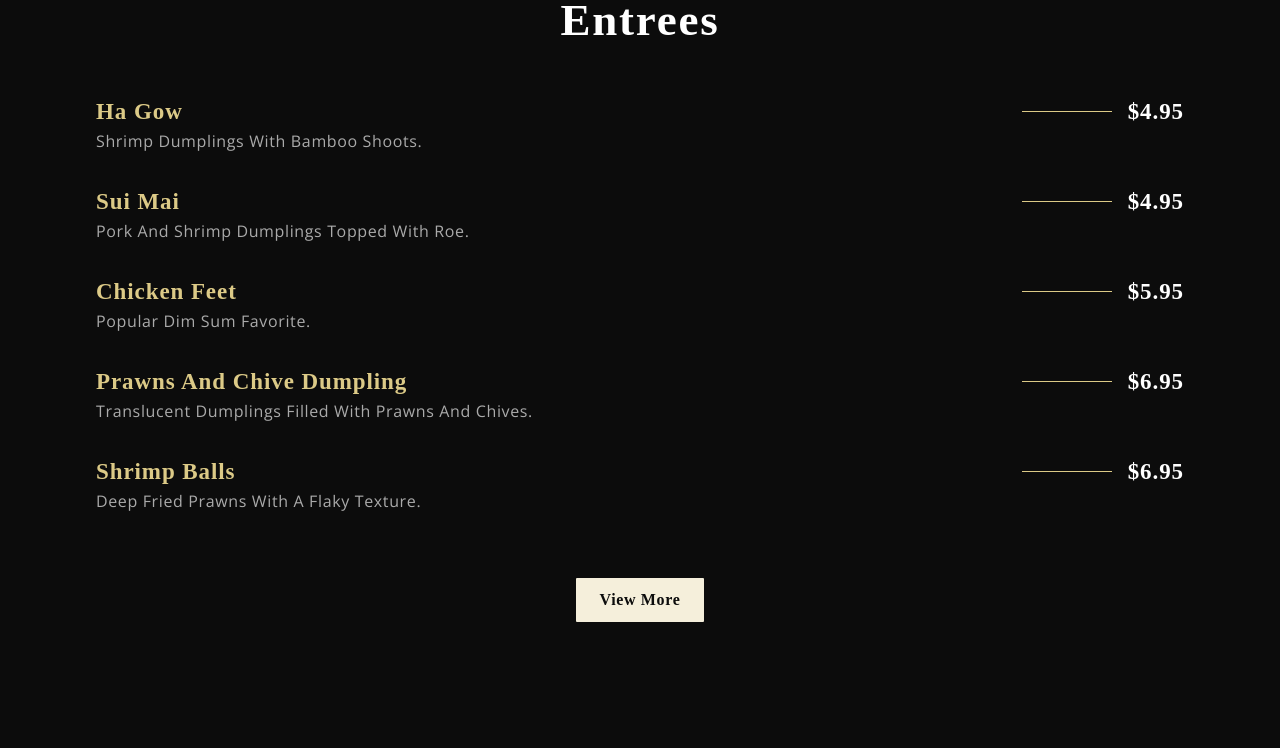
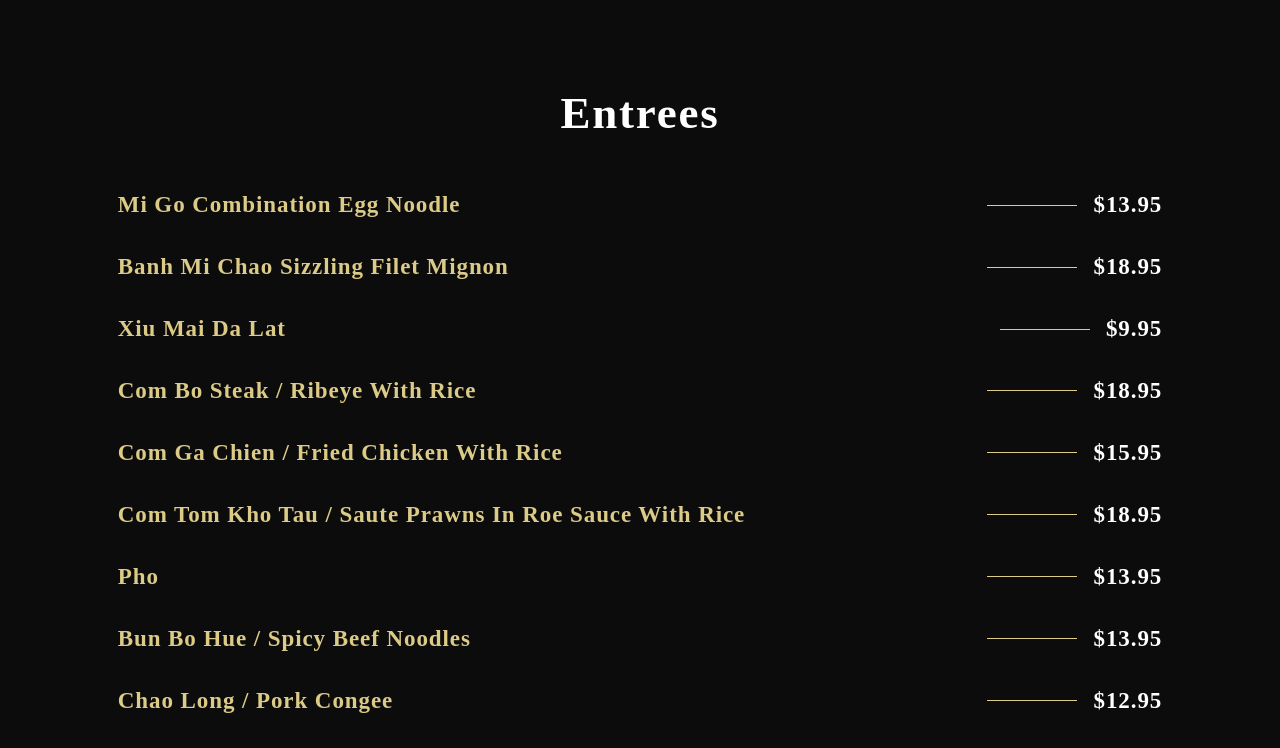
Before and after one commit to andytle95/anam, a React (Create React App) app in the folder anamsite/: page / in a window 1280 px wide. Shown: the part 2780-3528 px from the top of the page. Built offline with nearby package versions, Linux system fonts and the light colour scheme; a web font is replaced by a local one.

Commit message:
menu updated

```diff
--- a/anamsite/src/constants/data.js
+++ b/anamsite/src/constants/data.js
@@ -99,6 +99,49 @@ const dimsum = [
   },
 ];
 
+const entrees = [
+  {
+    title: 'Mi Go Combination Egg Noodle',
+    price: '$13.95',
+  },
+  {
+    title: 'Banh Mi Chao Sizzling Filet Mignon',
+    price: '$18.95',
+  },
+  {
+    title: 'Xiu Mai Da Lat',
+    price: '$9.95',
+  },
+  {
+    title: 'Com Bo Steak / Ribeye with Rice',
+    price: '$18.95',
+  },
+    {
+    title: 'Com Ga Chien / Fried Chicken with Rice',
+    price: '$15.95',
+  },
+  {
+    title: 'Com Tom Kho Tau / Saute Prawns in Roe Sauce with Rice',
+    price: '$18.95',
+  },
+  {
+    title: 'Pho',
+    price: '$13.95',
+  },
+  {
+    title: 'Bun Bo Hue / Spicy Beef Noodles',
+    price: '$13.95',
+  },
+  {
+    title: 'Chao Long / Pork Congee',
+    price: '$12.95',
+  },
+  {
+    title: 'Bun Mam / Fermented Fish Noodles',
+    price: '$13.95',
+  },
+];
+
 const awards = [
   {
     imgUrl: images.award02,
@@ -122,4 +165,4 @@ const awards = [
   },
 ];
 
-export default { appetizers, dimsum, awards };
+export default { appetizers, dimsum, entrees, awards };
--- a/anamsite/src/container/Menu/SpecialMenu.css
+++ b/anamsite/src/container/Menu/SpecialMenu.css
@@ -31,7 +31,9 @@
     flex: 1;
     width: 100%;
     flex-direction: column;
+    padding: 2%;
 }
+
 
 .app__specialMenu-menu_img {
     width: 410px;
--- a/anamsite/src/container/Menu/SpecialMenu.jsx
+++ b/anamsite/src/container/Menu/SpecialMenu.jsx
@@ -38,7 +38,7 @@ const SpecialMenu = () => (
     <div className='app__specialMenu-menu_cocktails flex__center'>
       <p className='app__specialMenu-menu_heading'>Entrees</p>
       <div className='app__specialMenu_menu_items'>
-        {data.dimsum.map((cocktail, index) => (
+        {data.entrees.map((cocktail, index) => (
           <MenuItem key={cocktail.title + index} title={cocktail.title} price={cocktail.price} tags={cocktail.tags} />
         ))}
       </div>
```
